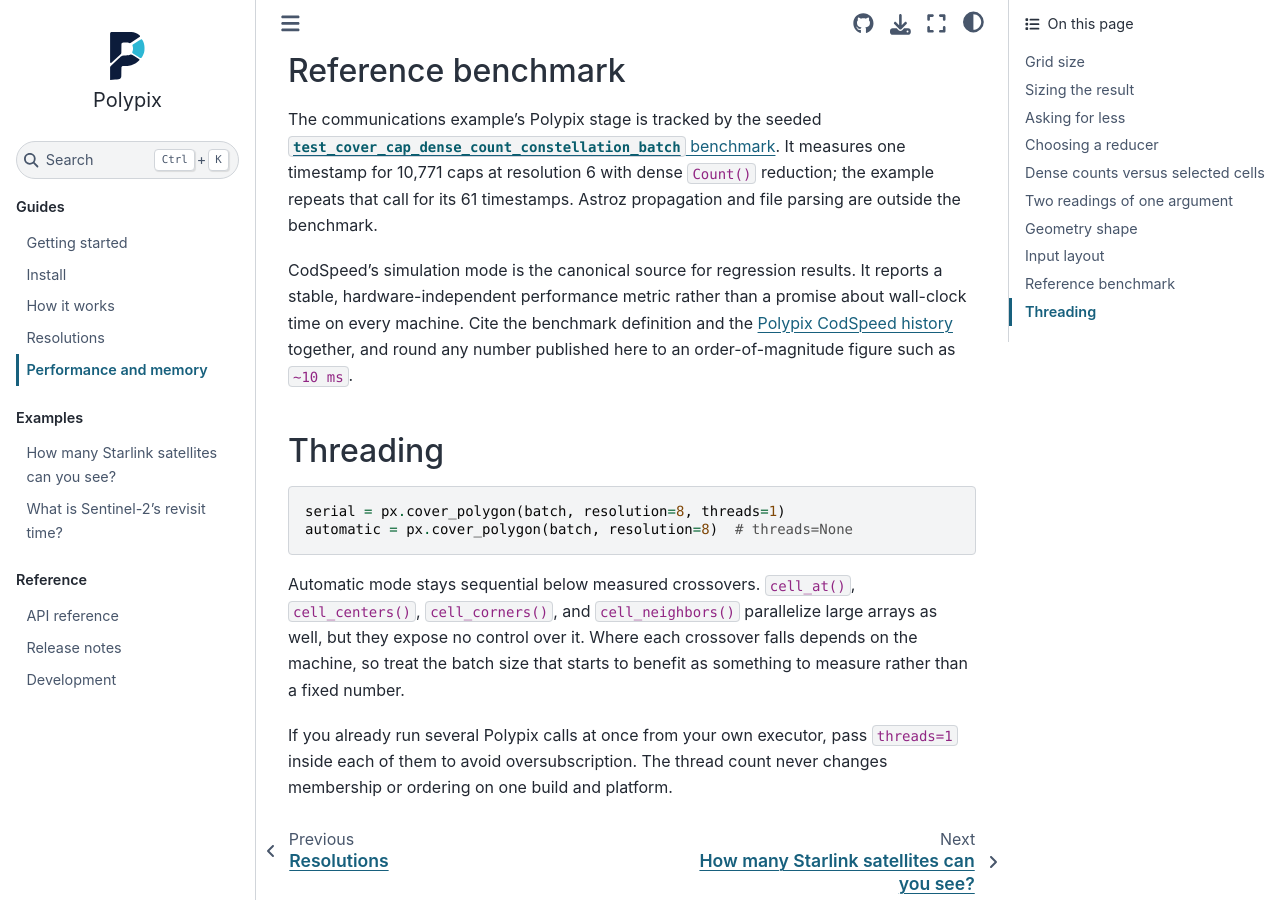
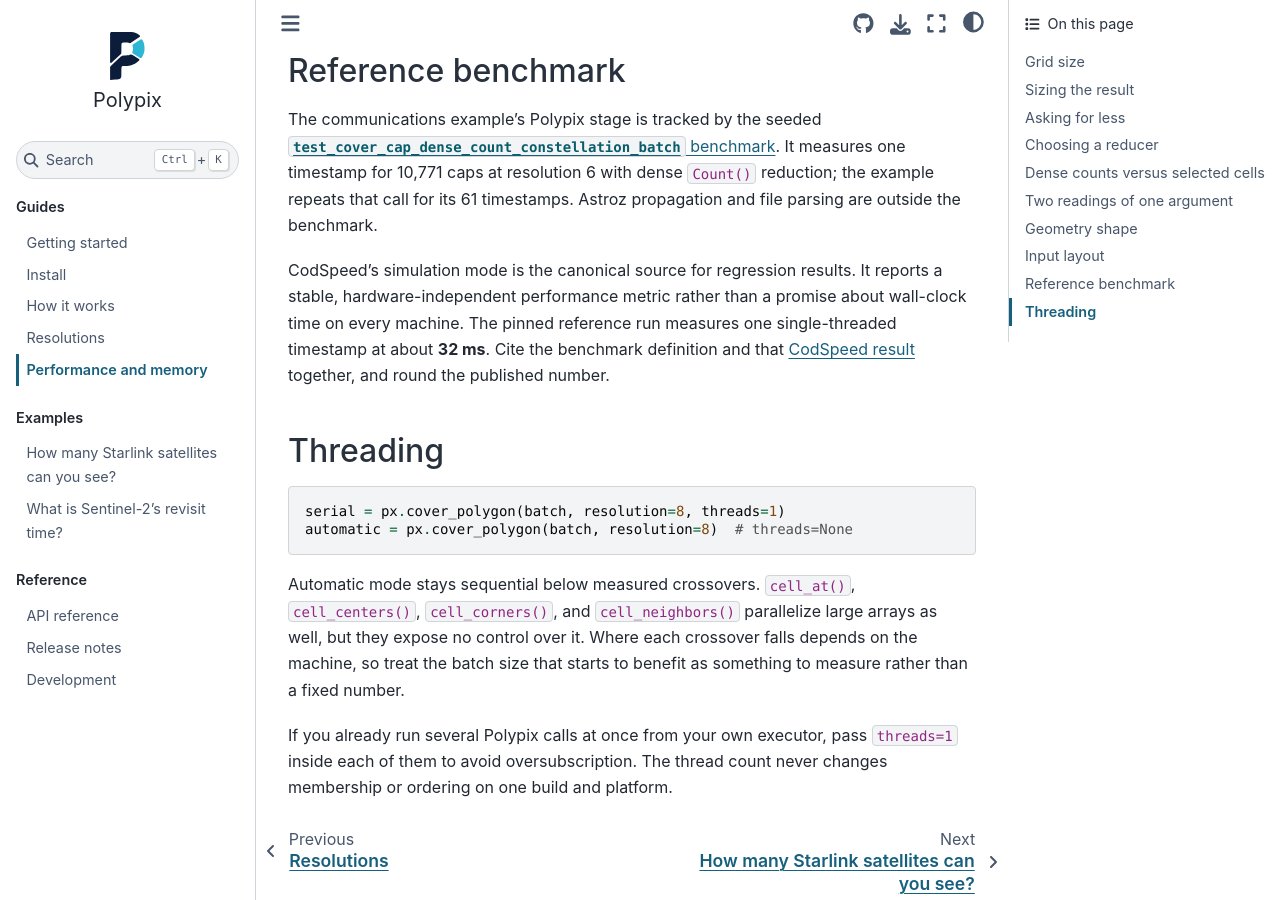
Before and after one commit to JochimMaene/polypix, a Sphinx documentation site: the page built from docs/performance.md, in a window 1280 px wide and 900 px high, scrolled down 5069 px. Built offline with Sphinx 7.4.7 and the Sphinx Book theme 1.1.4, drawn with Linux system fonts in a browser that asks for light colours.

Commit message:
docs: pin example performance to CodSpeed

```diff
--- a/docs/performance.md
+++ b/docs/performance.md
@@ -198,12 +198,13 @@ Astroz propagation and file parsing are outside the benchmark.
 
 CodSpeed's simulation mode is the canonical source for regression results. It
 reports a stable, hardware-independent performance metric rather than a
-promise about wall-clock time on every machine. Cite the benchmark definition
-and the [Polypix CodSpeed history][codspeed-history] together, and round any
-number published here to an order-of-magnitude figure such as `~10 ms`.
+promise about wall-clock time on every machine. The pinned reference run
+measures one single-threaded timestamp at about **32 ms**. Cite the benchmark
+definition and that [CodSpeed result][codspeed-result] together, and round the
+published number.
 
-[reference-benchmark]: https://github.com/JochimMaene/polypix/blob/main/benchmarks/test_polypix_benchmarks.py
-[codspeed-history]: https://codspeed.io/JochimMaene/polypix
+[reference-benchmark]: https://github.com/JochimMaene/polypix/blob/bf26c009e6529367e1165cecbe7dbda486b5479c/benchmarks/test_polypix_benchmarks.py#L733
+[codspeed-result]: https://app.codspeed.io/JochimMaene/polypix/runs/compare/6a91b972915aa37294773c71..6a92bc48fd5591856db14fc8
 
 ## Threading
 
```
Also changed, not shown: docs/assets/generated/communications-availability.md (+0 -17 lines), docs/assets/generated/earth-observation.md (+0 -17 lines), docs/examples/communication-constellation.md (+14 -15 lines), docs/examples/earth-observation-constellation.md (+10 -1 lines), 2 other files.
